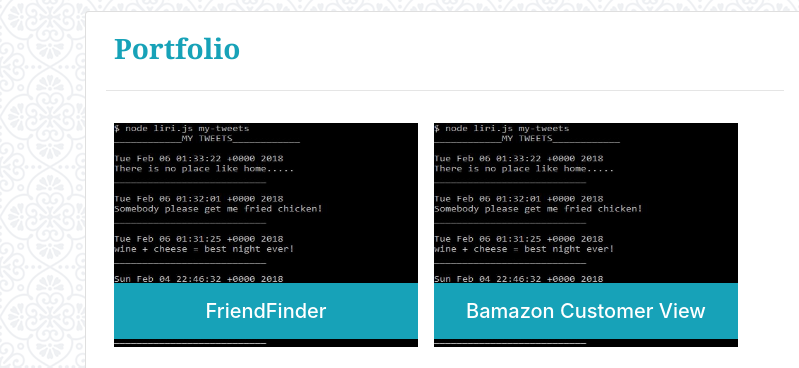
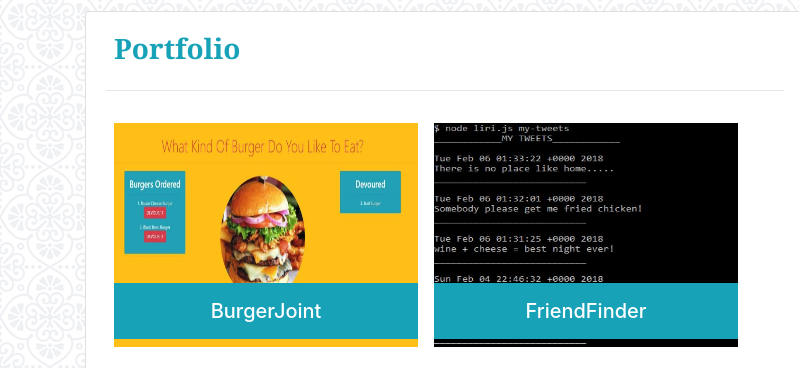
Before and after one commit to rami0141/Bootstrap-Portfolio, a plain HTML site: page portfolio.html in a window 1280 px wide. Shown: the part 133-501 px from the top of the page, 0-799 px from the left. Drawn offline with nearby package versions, Linux system fonts and the light colour scheme.

Commit message:
new project added

```diff
--- a/portfolio.html
+++ b/portfolio.html
@@ -48,6 +48,14 @@
         <div class="card-body">
          <h3 class="title card-title text-info text-secondary pb-2 pl-2 font-weight-bold">Portfolio</h3>
          <hr>
+
+             <!--PLACEHOLDER 1-->
+        <div class="card float-left border-0 pt-3 p-2">
+          <img class="placeholder" src="images/burger.JPG" alt="Placeholder 1">
+        <div class="card-img-overlay h-100 d-flex flex-column justify-content-end p-2 box">
+          <h5 class="text-center p-3 bg-info"><a href="https://github.com/rami0141/BurgerJoint.git" class="text-white" target="_blank">BurgerJoint</a></h5>
+        </div>
+        </div>
 
             <!--PLACEHOLDER 1-->
         <div class="card float-left border-0 pt-3 p-2">
```
Also changed, not shown: contact.html (+1 -1 lines), images/burger.JPG (added).
